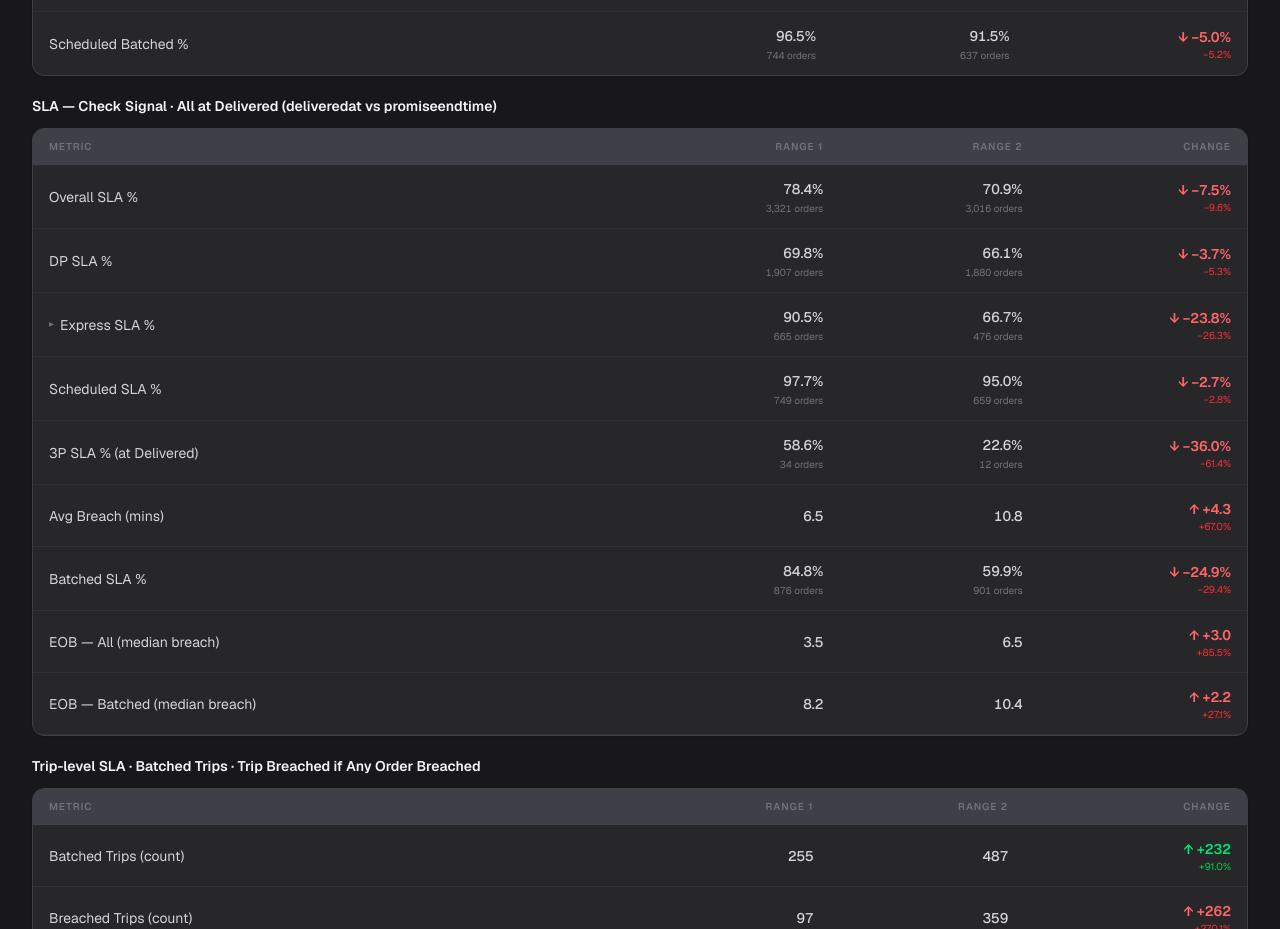
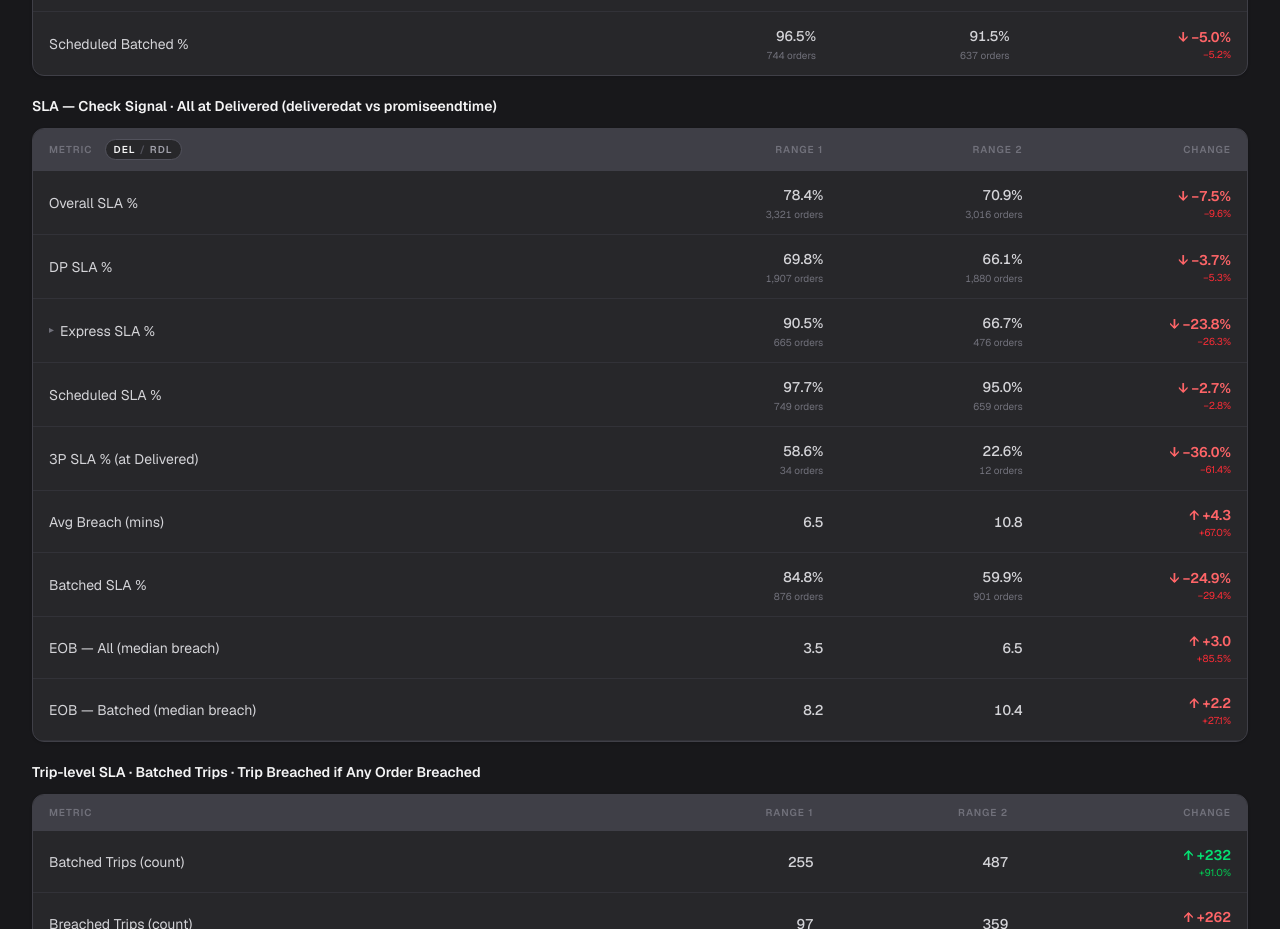
Before and after one commit to hari-licious/licious-reports, a Next.js app: page /autobatching in a window 1280 px wide. Shown: the part 1540-2469 px from the top of the page. Built offline with nearby package versions, Linux system fonts and the light colour scheme.

Commit message:
feat: add RDL/DEL SLA toggle to autobatching dashboard

```diff
--- a/components/autobatching/Dashboard.tsx
+++ b/components/autobatching/Dashboard.tsx
@@ -44,7 +44,7 @@ interface Aggregated {
   dp_batched_pct: number;
   express_batched_pct: number;
   scheduled_batched_pct: number;
-  // SLA
+  // SLA (DEL-based)
   overall_sla_pct: number;
   scheduled_sla_pct: number;
   express_sla_pct: number;
@@ -57,6 +57,17 @@ interface Aggregated {
   avg_batched_breach_mins: number;
   avg_breach_p50_mins: number;
   avg_batched_breach_p50_mins: number;
+  // SLA (RDL-based)
+  overall_sla_pct_rdl: number;
+  scheduled_sla_pct_rdl: number;
+  express_sla_pct_rdl: number;
+  dp_sla_pct_rdl: number;
+  batched_sla_pct_rdl: number;
+  overall_on_time_rdl_count: number;
+  dp_on_time_rdl_count: number;
+  express_on_time_rdl_count: number;
+  scheduled_on_time_rdl_count: number;
+  batched_on_time_rdl_count: number;
   // Trip SLA
   trip_batched_count: number;
   trip_breached_count: number;
@@ -185,6 +196,10 @@ function aggregate(days: RawDay[]): Aggregated {
     dp_sla_pct: 0, p3_sla_pct: 0, avg_breach_mins: 0,
     batched_sla_pct: 0, batched_on_time_count: 0, batched_with_rdl_count: 0,
     avg_batched_breach_mins: 0, avg_breach_p50_mins: 0, avg_batched_breach_p50_mins: 0,
+    overall_sla_pct_rdl: 0, scheduled_sla_pct_rdl: 0, express_sla_pct_rdl: 0,
+    dp_sla_pct_rdl: 0, batched_sla_pct_rdl: 0,
+    overall_on_time_rdl_count: 0, dp_on_time_rdl_count: 0,
+    express_on_time_rdl_count: 0, scheduled_on_time_rdl_count: 0, batched_on_time_rdl_count: 0,
     overall_on_time_count: 0, overall_with_rdl_count: 0,
     dp_on_time_count: 0, dp_with_rdl_count: 0,
     express_on_time_count: 0, express_with_rdl_count: 0,
@@ -290,6 +305,16 @@ function aggregate(days: RawDay[]): Aggregated {
     batched_sla_pct:             div(s("batched_on_time"),          s("batched_with_rdl")),
     batched_on_time_count:       s("batched_on_time"),
     batched_with_rdl_count:      s("batched_with_rdl"),
+    overall_sla_pct_rdl:       div(s("on_time_rdl"),          s("orders_with_rdl_ts")),
+    scheduled_sla_pct_rdl:     div(s("scheduled_on_time_rdl"), s("scheduled_with_rdl_ts")),
+    express_sla_pct_rdl:       div(s("express_on_time_rdl"),   s("express_with_rdl_ts")),
+    dp_sla_pct_rdl:            div(s("dp_on_time_rdl"),        s("dp_with_rdl_ts")),
+    batched_sla_pct_rdl:       div(s("batched_on_time_rdl"),   s("batched_with_rdl_ts")),
+    overall_on_time_rdl_count:     s("on_time_rdl"),
+    dp_on_time_rdl_count:          s("dp_on_time_rdl"),
+    express_on_time_rdl_count:     s("express_on_time_rdl"),
+    scheduled_on_time_rdl_count:   s("scheduled_on_time_rdl"),
+    batched_on_time_rdl_count:     s("batched_on_time_rdl"),
     avg_batched_breach_mins:     div(s("batched_breach_mins_sum"),  s("batched_breach_count")),
     avg_breach_p50_mins:         div(s("breach_p50_mins"),          n),
     avg_batched_breach_p50_mins: div(s("batched_breach_p50_mins"),  n),
@@ -550,17 +575,19 @@ function OrderMixTable({ pre, post, expressExpanded, onToggleExpress }: {
 
 // ── SLA table with express drill-down ─────────────────────────────────────────
 
-function SlaTable({ pre, post, expressExpanded, onToggleExpress }: {
+function SlaTable({ pre, post, expressExpanded, onToggleExpress, slaMode, onToggleSlaMode }: {
   pre: Aggregated; post: Aggregated; expressExpanded: boolean; onToggleExpress: () => void;
+  slaMode: "del" | "rdl"; onToggleSlaMode: () => void;
 }) {
+  const rdl = slaMode === "rdl";
   const rows: MetricRow[] = [
-    { label: "Overall SLA %",           pre: pre.overall_sla_pct * 100,   post: post.overall_sla_pct * 100,   unit: "%", higherIsBetter: true,  decimals: 1, countPre: pre.overall_on_time_count,    countPost: post.overall_on_time_count },
-    { label: "DP SLA %",                pre: pre.dp_sla_pct * 100,        post: post.dp_sla_pct * 100,        unit: "%", higherIsBetter: true,  decimals: 1, countPre: pre.dp_on_time_count,         countPost: post.dp_on_time_count },
-    { label: "Express SLA %",           pre: pre.express_sla_pct * 100,   post: post.express_sla_pct * 100,   unit: "%", higherIsBetter: true,  decimals: 1, countPre: pre.express_on_time_count,    countPost: post.express_on_time_count },
-    { label: "Scheduled SLA %",         pre: pre.scheduled_sla_pct * 100, post: post.scheduled_sla_pct * 100, unit: "%", higherIsBetter: true,  decimals: 1, countPre: pre.scheduled_on_time_count,  countPost: post.scheduled_on_time_count },
+    { label: "Overall SLA %",           pre: (rdl ? pre.overall_sla_pct_rdl   : pre.overall_sla_pct)   * 100, post: (rdl ? post.overall_sla_pct_rdl   : post.overall_sla_pct)   * 100, unit: "%", higherIsBetter: true,  decimals: 1, countPre: rdl ? pre.overall_on_time_rdl_count   : pre.overall_on_time_count,   countPost: rdl ? post.overall_on_time_rdl_count   : post.overall_on_time_count },
+    { label: "DP SLA %",                pre: (rdl ? pre.dp_sla_pct_rdl        : pre.dp_sla_pct)        * 100, post: (rdl ? post.dp_sla_pct_rdl        : post.dp_sla_pct)        * 100, unit: "%", higherIsBetter: true,  decimals: 1, countPre: rdl ? pre.dp_on_time_rdl_count        : pre.dp_on_time_count,       countPost: rdl ? post.dp_on_time_rdl_count        : post.dp_on_time_count },
+    { label: "Express SLA %",           pre: (rdl ? pre.express_sla_pct_rdl   : pre.express_sla_pct)   * 100, post: (rdl ? post.express_sla_pct_rdl   : post.express_sla_pct)   * 100, unit: "%", higherIsBetter: true,  decimals: 1, countPre: rdl ? pre.express_on_time_rdl_count   : pre.express_on_time_count,   countPost: rdl ? post.express_on_time_rdl_count   : post.express_on_time_count },
+    { label: "Scheduled SLA %",         pre: (rdl ? pre.scheduled_sla_pct_rdl : pre.scheduled_sla_pct) * 100, post: (rdl ? post.scheduled_sla_pct_rdl : post.scheduled_sla_pct) * 100, unit: "%", higherIsBetter: true,  decimals: 1, countPre: rdl ? pre.scheduled_on_time_rdl_count : pre.scheduled_on_time_count, countPost: rdl ? post.scheduled_on_time_rdl_count : post.scheduled_on_time_count },
     { label: "3P SLA % (at Delivered)", pre: pre.p3_sla_pct * 100,        post: post.p3_sla_pct * 100,        unit: "%", higherIsBetter: true,  decimals: 1, countPre: pre.p3_on_time_count,         countPost: post.p3_on_time_count },
     { label: "Avg Breach (mins)",       pre: pre.avg_breach_mins,          post: post.avg_breach_mins,         higherIsBetter: false, decimals: 1 },
-    { label: "Batched SLA %",           pre: pre.batched_sla_pct * 100,    post: post.batched_sla_pct * 100,   unit: "%", higherIsBetter: true,  decimals: 1, countPre: pre.batched_on_time_count,  countPost: post.batched_on_time_count },
+    { label: "Batched SLA %",           pre: (rdl ? pre.batched_sla_pct_rdl : pre.batched_sla_pct) * 100, post: (rdl ? post.batched_sla_pct_rdl : post.batched_sla_pct) * 100, unit: "%", higherIsBetter: true, decimals: 1, countPre: rdl ? pre.batched_on_time_rdl_count : pre.batched_on_time_count, countPost: rdl ? post.batched_on_time_rdl_count : post.batched_on_time_count },
     { label: "EOB — All (median breach)",     pre: pre.avg_breach_p50_mins,         post: post.avg_breach_p50_mins,         higherIsBetter: false, decimals: 1 },
     { label: "EOB — Batched (median breach)", pre: pre.avg_batched_breach_p50_mins, post: post.avg_batched_breach_p50_mins, higherIsBetter: false, decimals: 1 },
   ];
@@ -572,7 +599,19 @@ function SlaTable({ pre, post, expressExpanded, onToggleExpress }: {
       <table className="w-full">
         <thead>
           <tr className="border-b border-gray-100 dark:border-zinc-700 bg-gray-50 dark:bg-zinc-700">
-            <th className="text-left px-4 py-2.5 text-[10px] font-semibold tracking-widest text-gray-400 dark:text-zinc-500 uppercase w-1/2">Metric</th>
+            <th className="text-left px-4 py-2.5 text-[10px] font-semibold tracking-widest text-gray-400 dark:text-zinc-500 uppercase w-1/2">
+              <span className="flex items-center gap-3">
+                Metric
+                <button
+                  onClick={onToggleSlaMode}
+                  className="flex items-center gap-1 rounded-full border border-gray-300 dark:border-zinc-600 bg-white dark:bg-zinc-800 px-2 py-0.5 text-[10px] font-semibold tracking-widest text-gray-500 dark:text-zinc-400 hover:border-gray-400 dark:hover:border-zinc-500 transition-colors normal-case"
+                >
+                  <span className={slaMode === "del" ? "text-gray-900 dark:text-zinc-100" : ""}>DEL</span>
+                  <span className="text-gray-300 dark:text-zinc-600">/</span>
+                  <span className={slaMode === "rdl" ? "text-gray-900 dark:text-zinc-100" : ""}>RDL</span>
+                </button>
+              </span>
+            </th>
             <th className="text-right px-4 py-2.5 text-[10px] font-semibold tracking-widest text-gray-400 dark:text-zinc-500 uppercase">Range 1</th>
             <th className="text-right px-4 py-2.5 text-[10px] font-semibold tracking-widest text-gray-400 dark:text-zinc-500 uppercase">Range 2</th>
             <th className="text-right px-4 py-2.5 text-[10px] font-semibold tracking-widest text-gray-400 dark:text-zinc-500 uppercase">Change</th>
@@ -775,6 +814,8 @@ const GLOSSARY = [
   { term: "RDL (Reached Delivery Location)", definition: "Shipment state when the DE arrives at the customer's location. Used in the order timeline (OFD→RDL stage) but NOT used as the SLA event — SLA is measured at delivered." },
   { term: "Avg Breach (mins)",             definition: "Average minutes late across breached orders: (deliveredat − promiseendtime) / 60000, for delivered orders where deliveredat > promiseendtime." },
   { term: "Batched SLA %",                definition: "On-time rate for orders delivered with 2+ orders on the same trip. Formula: batched_on_time / batched_with_rdl." },
+  { term: "SLA at DEL",                   definition: "Default SLA mode. Order is on-time if deliveredat ≤ promiseendtime. Anchored at the moment the customer confirms receipt." },
+  { term: "SLA at RDL",                   definition: "Toggle mode. Order is on-time if reached_delivery_location ≤ promiseendtime. Anchored at the moment the DE arrives at the door. Typically a few minutes stricter than DEL." },
   { term: "EOB (Extent of Breach)",       definition: "Median breach time (mins) among orders that missed their SLA window. Lower is better. Shown for all orders (EOB — All) and batched-only orders (EOB — Batched). Computed as mean of daily medians across the selected period." },
   { term: "Trip Breach Rate %",            definition: "% of batched trips (>1 order) where at least one order breached SLA." },
   { term: "First-Order Breach %",          definition: "Of all breached batched trips: % where the breach was the first delivery on the trip." },
@@ -854,6 +895,7 @@ export default function Dashboard({ hub, generated_at, days }: Props) {
   const [tlMetric,          setTlMetric]          = useState<"avg" | "p50" | "p90">("avg");
   const [expressExpanded,   setExpressExpanded]   = useState(false);
   const [activeTab,         setActiveTab]         = useState<"metrics" | "glossary" | "timeline">("metrics");
+  const [slaMode,           setSlaMode]           = useState<"del" | "rdl">("del");
 
   const availableHubs = useMemo(
     () => [...new Set(days.map(d => d.hub).filter(Boolean))].sort(), [days]
@@ -1062,7 +1104,7 @@ export default function Dashboard({ hub, generated_at, days }: Props) {
           {/* SLA */}
           <div className="mb-5">
             <SectionHeader>SLA — Check Signal · All at Delivered (deliveredat vs promiseendtime)</SectionHeader>
-            <SlaTable pre={preAgg} post={postAgg} expressExpanded={expressExpanded} onToggleExpress={() => setExpressExpanded(x => !x)} />
+            <SlaTable pre={preAgg} post={postAgg} expressExpanded={expressExpanded} onToggleExpress={() => setExpressExpanded(x => !x)} slaMode={slaMode} onToggleSlaMode={() => setSlaMode(m => m === "del" ? "rdl" : "del")} />
           </div>
 
           {/* Trip-level SLA */}
```
Also changed, not shown: lib/autobatching.ts (+16 -0 lines).
